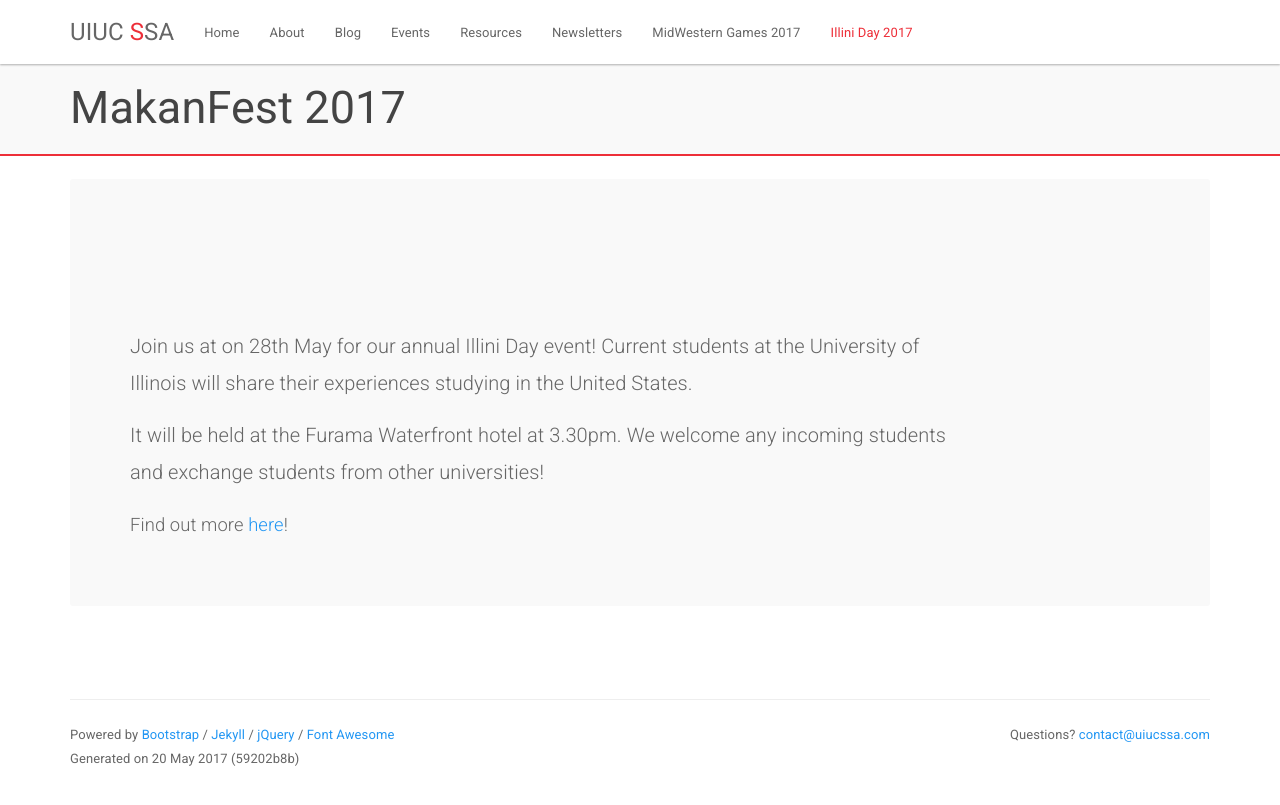
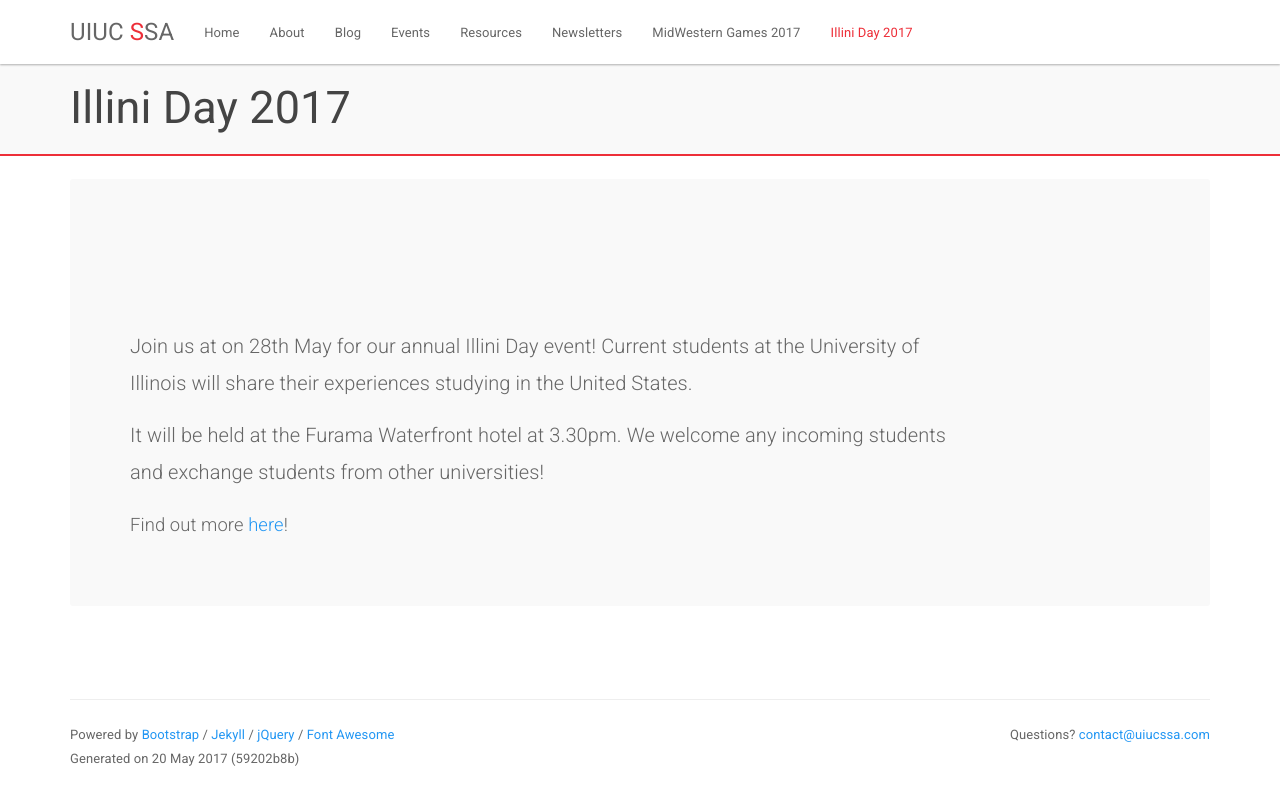
Before and after one commit to uiucssa/uiucssa.github.io, a Jekyll site: the page built from illiniDay.html, in a window 1280 px wide. Shown: the top 805 px of the page. Built offline with Jekyll 4.4.1, drawn with Linux system fonts in a browser that asks for light colours.

Commit message:
Update illiniDay.html

```diff
--- a/illiniDay.html
+++ b/illiniDay.html
@@ -1,6 +1,6 @@
 ---
 layout: page
-title: MakanFest 2017
+title: Illini Day 2017
 ---
 
 
```
